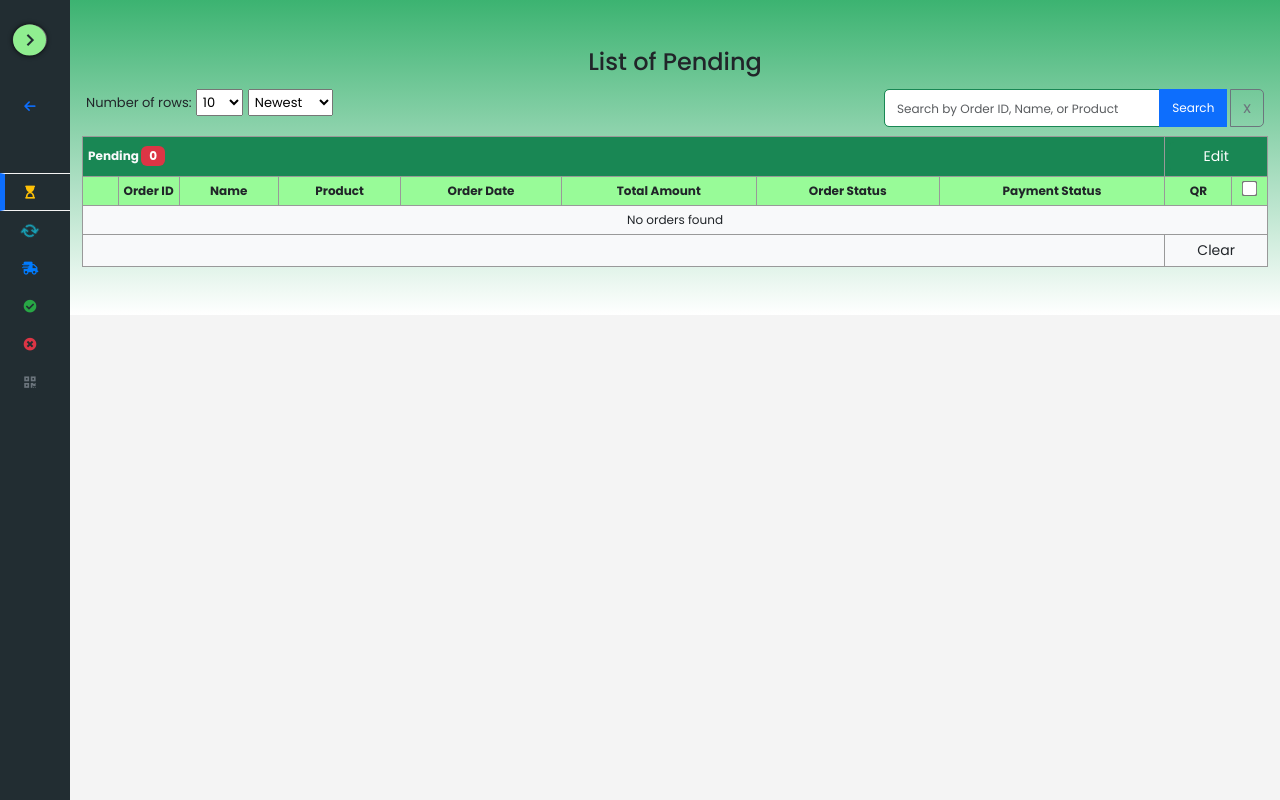
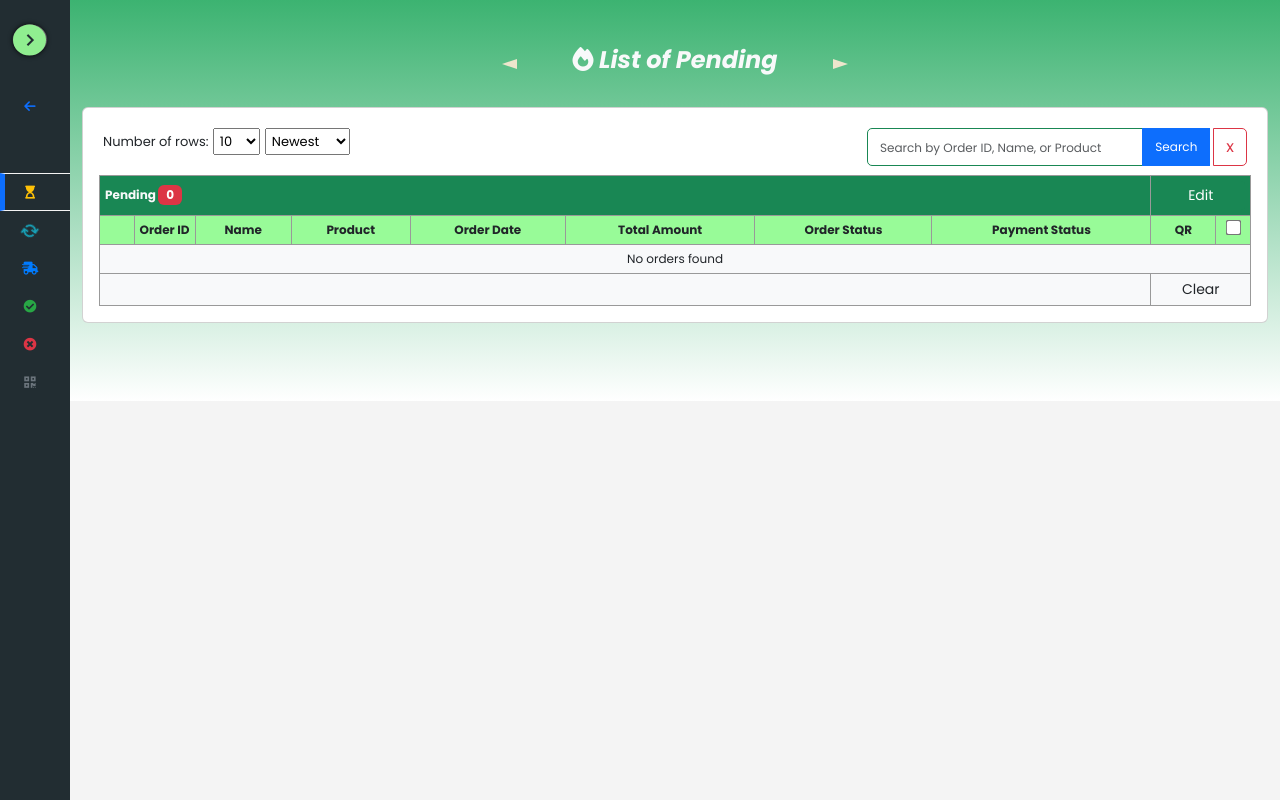
Before and after one commit to Pije-png/MAPARCO, a PHP site: page /admin/management/orders/pending.php in a window 1280 px wide. Run offline with PHP 8.4, Linux system fonts and the light colour scheme; a user stored in the database is signed in; data comes from the database, SQL or seed files in the repository.

Commit message:
add card to pending

```diff
--- a/admin/management/orders/pending.php
+++ b/admin/management/orders/pending.php
@@ -97,6 +97,7 @@ $pending_count = $pending_count_result->fetch_assoc()['pending_count'];
     <style>
         .container-fluid {
             background: linear-gradient(to bottom, MediumSeaGreen, white);
+            padding: 30px;
         }
 
         .admin-dashboard {
@@ -104,6 +105,56 @@ $pending_count = $pending_count_result->fetch_assoc()['pending_count'];
             border-collapse: collapse;
             /* margin-bottom: 0; */
         }
+
+        .head .text-center {
+            /* padding: 0 15px; */
+            font-weight: bold;
+            font-size: 24px;
+            color: #b58d41;
+        }
+
+        .head {
+            display: flex;
+            justify-content: center;
+            align-items: center;
+            gap: 10px;
+            /* Adjust space between text and arrows */
+        }
+
+        .pending-header {
+            font-size: 24px;
+            font-weight: bold;
+            text-align: center;
+            margin: 0;
+        }
+
+        .arrow {
+            width: 60px;
+            /* Adjust width as needed */
+            height: 10px;
+            position: relative;
+        }
+
+        .arrow.left::before,
+        .arrow.right::after {
+            content: '';
+            position: absolute;
+            top: 0;
+            border-left: 15px solid rgba(237, 230, 204, 1);
+            /* Arrow color */
+            border-top: 5px solid transparent;
+            border-bottom: 5px solid transparent;
+        }
+
+        .arrow.left::before {
+            left: 0;
+            transform: rotate(180deg);
+        }
+
+        .arrow.right::after {
+            right: 0;
+        }
+
 
         table {
             border-collapse: collapse;
@@ -287,9 +338,15 @@ $pending_count = $pending_count_result->fetch_assoc()['pending_count'];
     <section class="home">
         <div class="order-container">
             <div class="container-fluid">
-                <div class="head pt-5">
-                    <h4 class="text-center">List of Pending</h4>
+                <div class="pt-3 pb-5">
+                    <div class="head pb-4">
+                        <div class="arrow left"></div>
+                        <p class="pending-header text-center h4 fw-bold text-light" style="font-style: italic; "><i class="fa-solid fa-fire"></i> List of Pending</p>
+                        <div class="arrow right"></div>
                     </div>
+                    <div class="card">
+                        <div class="card-body">
+
                             <div class="column">
                                 <div class="status-messages">
                                     <?php if (isset($global_update_message)) {
@@ -298,7 +355,7 @@ $pending_count = $pending_count_result->fetch_assoc()['pending_count'];
                                 </div>
                             </div>
                             <div class="orders-table-container">
-                    <div class="header-container pb-5">
+                                <div class="header-container">
                                     <div class="row-selection p-1">
                                         <div class="column">
                                             <form method="get" action="">
@@ -328,7 +385,7 @@ $pending_count = $pending_count_result->fetch_assoc()['pending_count'];
                                                     value="<?php echo isset($_GET['search']) ? htmlspecialchars($_GET['search']) : ''; ?>">
                                                 <button class="btn btn-primary" style="font-size: 12px;" type="submit">Search</button>
                                                 <!-- Clear Button -->
-                                    <a href="<?php echo strtok($_SERVER['REQUEST_URI'], '?'); ?>" class="btn btn-outline-secondary" style="margin-left: 3px; border-radius: 0px 5px 5px 0px">x</a>
+                                                <a href="<?php echo strtok($_SERVER['REQUEST_URI'], '?'); ?>" class="btn btn-outline-danger" style="margin-left: 3px; border-radius: 0px 5px 5px 0px">x</a>
                                             </div>
                                         </form>
                                     </div>
@@ -403,6 +460,8 @@ $pending_count = $pending_count_result->fetch_assoc()['pending_count'];
                             </div>
                         </div>
                     </div>
+                </div>
+            </div>
     </section>
 
     <script>
```
Lines whose indentation alone changed are shown as unchanged.
